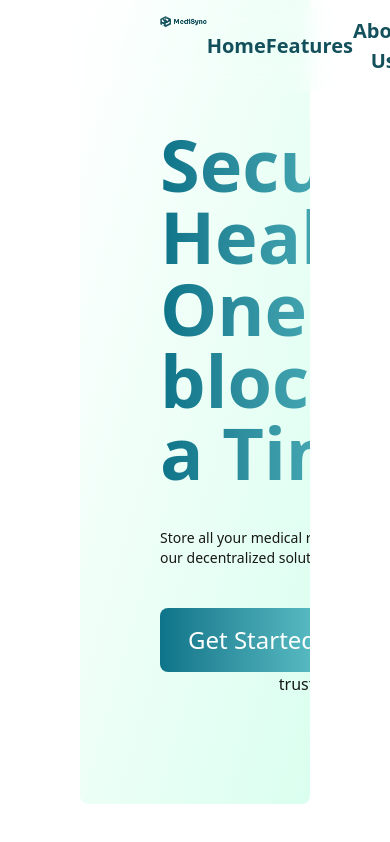
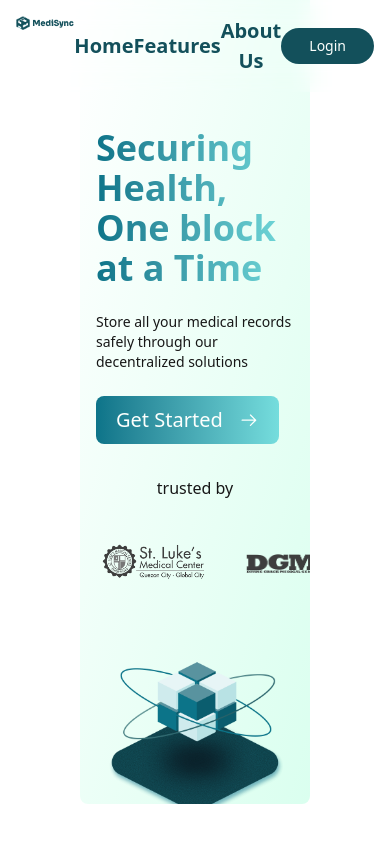
Before and after one commit to AshMeoww/MediSync---dApp, a Next.js app: page / in a window 390 px wide. Built offline with nearby package versions, Linux system fonts and the light colour scheme.

Commit message:
Update: finished landing

```diff
--- a/components/pages/page.tsx
+++ b/components/pages/page.tsx
@@ -6,27 +6,28 @@ function LandingPage() {
   return (
     <div className="parentbox rounded-b-lg bg-gradient-to-br from-[rgba(217,217,217,0)] to-[#DAFFEF] h-[calc(100vh-2.5rem)] mb-10 overflow-hidden">
       {/* Navbar */}
-      <div className="fixed top-0 left-0 w-full nav flex justify-between py-4 bg-opacity-70 backdrop-blur-md  border-gray-200 px-40 ">
+      <div className="fixed top-0 left-0 w-full nav flex justify-between py-4 bg-opacity-70 backdrop-blur-md border-gray-200 px-4 md:px-20 lg:px-40">
         {/* Logo */}
         <div className="logo">
           <Image
             src="/images/MediSync.png"
-            quality={10}
+            quality={100}
             width={174}
             height={40}
             alt="Logo"
+            className="max-w-full h-auto"
           />
         </div>
 
         {/* Navigation Buttons */}
-        <div className="navbtn flex justify-between items-center text-[20px] font-bold text-[#13505B] w-1/3">
-          <button className="hover:text-blue-500 transition duration-300 ">
+        <div className="navbtn flex justify-between items-center text-[20px] font-bold text-[#13505B] w-full md:w-1/2 lg:w-1/3">
+          <button className="hover:text-blue-500 transition duration-300">
             Home
           </button>
-          <button className="hover:text-blue-500 transition duration-300  ">
+          <button className="hover:text-blue-500 transition duration-300">
             Features
           </button>
-          <button className="hover:text-blue-500 transition duration-300  ">
+          <button className="hover:text-blue-500 transition duration-300">
             About Us
           </button>
           <button
@@ -38,38 +39,65 @@ function LandingPage() {
         </div>
       </div>
 
-      <div className=" flex flex-row relative mt-32 items-center justify-between px-20">
-        <div className="flex flex-col">
-          <h1 className="text-7xl font-bold bg-gradient-to-r from-[#0C7489] to-[#75DDDD] text-transparent bg-clip-text">
+      <div className="flex flex-col lg:flex-row relative mt-32 lg:mt-44 items-center justify-between px-4 md:px-10 lg:px-20">
+        <div className="flex flex-col w-full lg:w-1/2">
+          <h1 className="text-4xl lg:text-7xl font-bold bg-gradient-to-r from-[#0C7489] to-[#75DDDD] text-transparent bg-clip-text">
             Securing Health, <br />
             One block at a Time
           </h1>
 
-          <p className="text-sm my-10">
+          <p className="text-sm my-6 lg:my-10">
             Store all your medical records safely through our decentralized
             solutions
           </p>
 
           <button
-            className="flex items-center gap-x-4 rounded-lg bg-gradient-to-r from-[#0C7489] to-[#75DDDD] text-[#FCFFFD] text-2xl px-7 h-16 w-fit hover:bg-[#0f3d46] transition duration-300 font-medium"
+            className="flex items-center gap-x-4 rounded-lg bg-gradient-to-r from-[#0C7489] to-[#75DDDD] text-[#FCFFFD] text-xl lg:text-2xl px-5 lg:px-7 h-12 lg:h-16 w-fit hover:bg-[#0f3d46] transition duration-300 font-medium"
             type="button"
           >
             Get Started
             <GoArrowRight />
           </button>
 
-          <h1 className="text-center text-md font-medium">trusted by</h1>
+          <h1 className="text-center text-md font-medium mt-8">trusted by</h1>
+          <div className="flex flex-row justify-around items-center gap-4">
+            <Image
+              src="/images/St. Luke logo.png"
+              quality={100}
+              width={174}
+              height={40}
+              alt="Logo"
+              className="w-full max-w-[120px] lg:max-w-[174px] h-auto"
+            />
 
+            <Image
+              src="/images/DGMC logo.png"
+              quality={100}
+              width={174}
+              height={40}
+              alt="Logo"
+              className="w-full max-w-[120px] lg:max-w-[174px] h-auto"
+            />
+
+            <Image
+              src="/images/MVS logo.png"
+              quality={100}
+              width={174}
+              height={40}
+              alt="Logo"
+              className="w-full max-w-[120px] lg:max-w-[174px] h-auto"
+            />
+          </div>
         </div>
 
-        <div className="flex justify-end items-center">
+        <div className="flex justify-end items-center w-full lg:w-1/2 mt-8 lg:mt-0">
           <Image
-            className=""
             src="/images/rubix.png"
             quality={100}
             width={610}
             height={485}
             alt="Logo"
+            className="w-full h-auto"
           />
         </div>
       </div>
--- /dev/null
+++ b/tailwind.config.js
@@ -0,0 +1,19 @@
+// tailwind.config.js
+
+module.exports = {
+  content: ["./src/**/*.{js,ts,jsx,tsx}"],
+  theme: {
+    extend: {
+      backgroundImage: {
+        'gradient-blue': 'linear-gradient(to bottom right, rgba(217, 217, 217, 0), #DAFFEF)',
+      },
+      colors: {
+        'primary': '#DAFFEF',
+        'secondary': '#00A8A8',
+        'accent': '#FFD700',
+        'text': '#333333',
+      },
+    },
+  },
+  plugins: [],
+};
```
